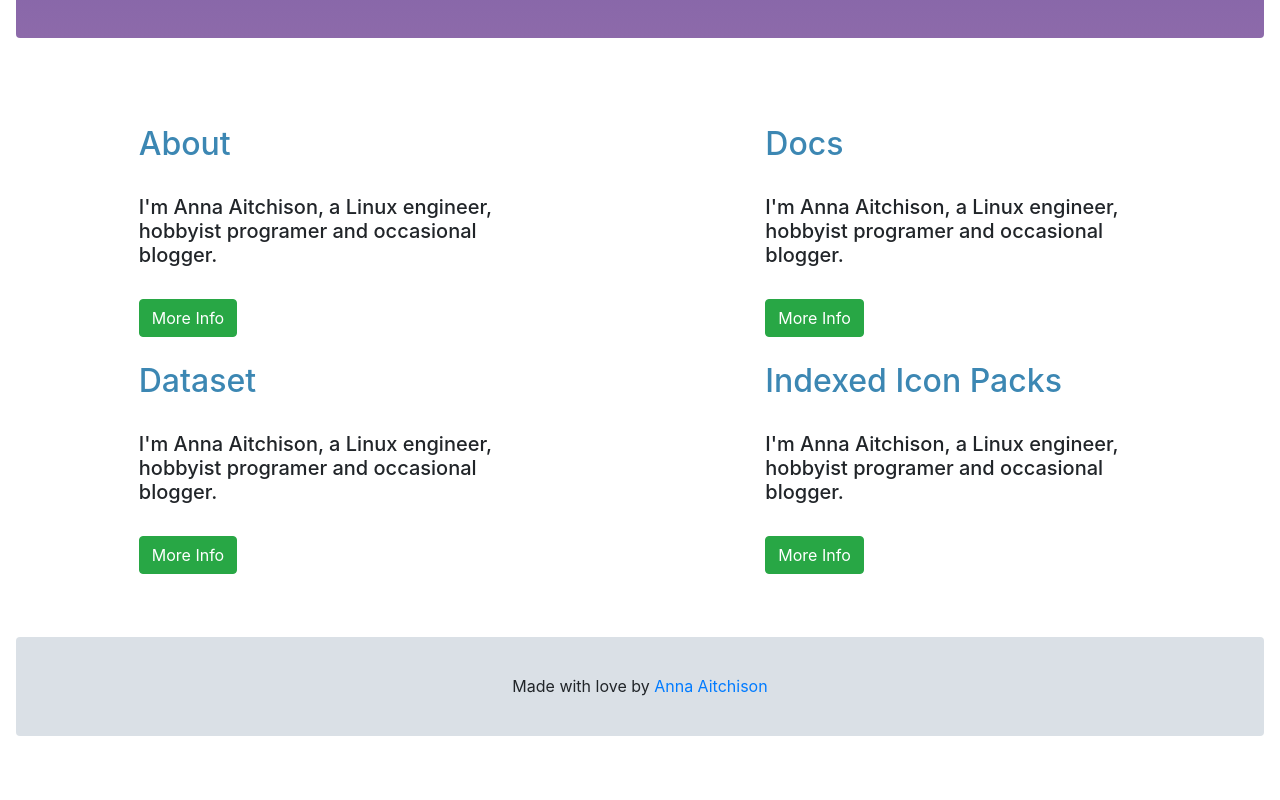
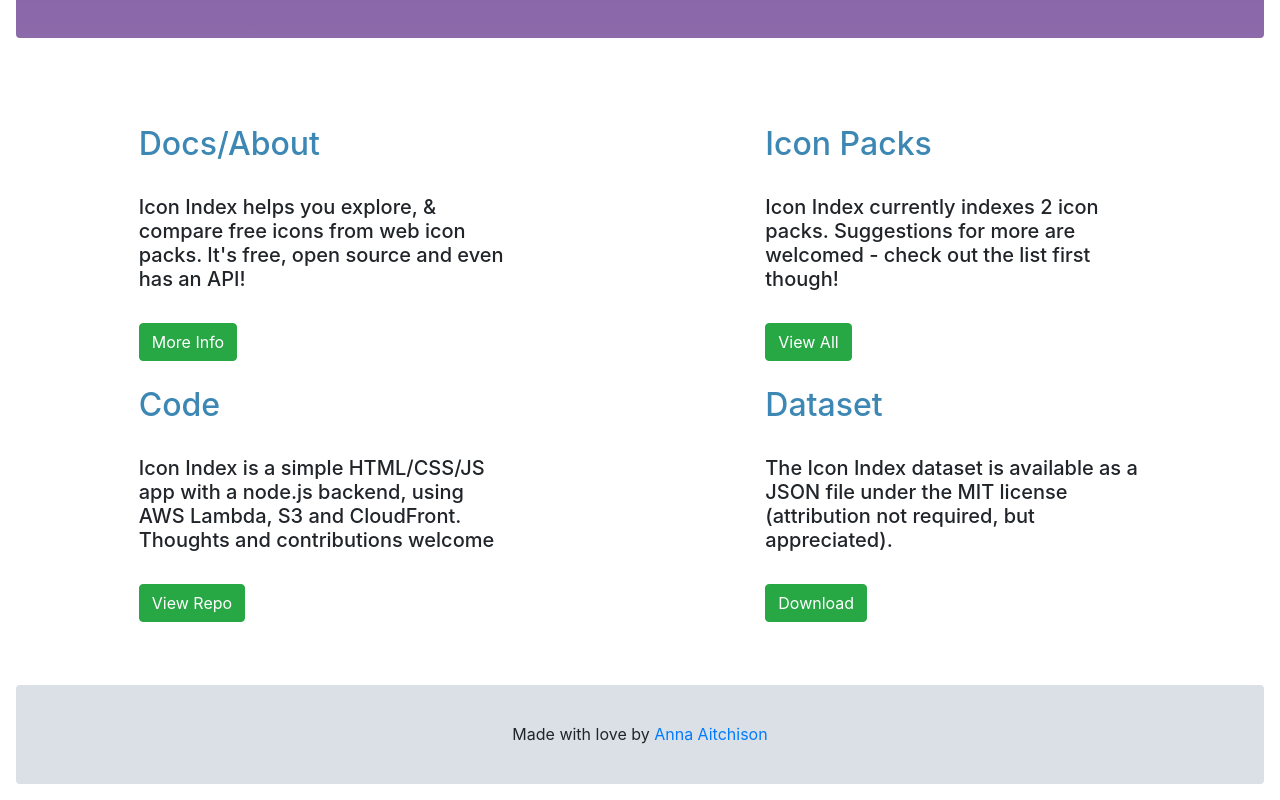
Before and after one commit to Ara225/icon-index, a plain HTML site: page frontend/index.html in a window 1280 px wide. Shown: the part 439-1239 px from the top of the page. Before the commit the page ends 1191 px from the top, so only its background shows below. Drawn offline with nearby package versions, Linux system fonts and the light colour scheme.

Commit message:
chore: Fix text on front page

```diff
--- a/frontend/index.html
+++ b/frontend/index.html
@@ -118,29 +118,42 @@
         <div class="row">
             <div class="col-md-6" style="padding: 1% 10%;">
                 <h2 style="color: #3c87b3">
-                    About
+                    Docs/About
                 </h2>
                 <br>
                 <h5>
-                    I'm Anna Aitchison, a Linux engineer, hobbyist programer and occasional blogger.
+                    Icon Index helps you explore, & compare free icons from web icon packs. It's free, open source and even has an API!
                 </h5>
                 <br>
-                <button class="btn btn-success">
+                <a href="about.html" class="btn btn-success" target="_blank">
                     More Info
-                </button>
+                </a>
             </div>
             <div class="col-md-6" style="padding: 1% 10%;">
                 <h2 style="color: #3c87b3">
-                    Docs
+                    Icon Packs
                 </h2>
                 <br>
                 <h5>
-                    I'm Anna Aitchison, a Linux engineer, hobbyist programer and occasional blogger.
+                    Icon Index currently indexes 2 icon packs. Suggestions for more are welcomed - check out the list first though!
                 </h5>
                 <br>
-                <button class="btn btn-success">
-                    More Info
-                </button>
+                <a href="iconpacks.html" class="btn btn-success" target="_blank">
+                    View All
+                </a>
+            </div>
+            <div class="col-md-6" style="padding: 1% 10%;">
+                <h2 style="color: #3c87b3">
+                    Code
+                </h2>
+                <br>
+                <h5>
+                    Icon Index is a simple HTML/CSS/JS app with a node.js backend, using AWS Lambda, S3 and CloudFront. Thoughts and contributions welcome
+                </h5>
+                <br>
+                <a href="https://github.com/Ara225/icon-index" target="_blank" class="btn btn-success">
+                    View Repo
+                </a>
             </div>
             <div class="col-md-6" style="padding: 1% 10%;">
                 <h2 style="color: #3c87b3">
@@ -148,25 +161,13 @@
                 </h2>
                 <br>
                 <h5>
-                    I'm Anna Aitchison, a Linux engineer, hobbyist programer and occasional blogger.
+                    The Icon Index dataset is available as a JSON file under the MIT license (attribution
+                    not required, but appreciated).
                 </h5>
                 <br>
-                <button class="btn btn-success">
-                    More Info
-                </button>
-            </div>
-            <div class="col-md-6" style="padding: 1% 10%;">
-                <h2 style="color: #3c87b3">
-                    Indexed Icon Packs
-                </h2>
-                <br>
-                <h5>
-                    I'm Anna Aitchison, a Linux engineer, hobbyist programer and occasional blogger.
-                </h5>
-                <br>
-                <button class="btn btn-success">
-                    More Info
-                </button>
+                <a class="btn btn-success" href="icons.json" target="_blank" rel="nofollow" download>
+                    Download
+                </a>
             </div>
         </div>
     </section>
```
